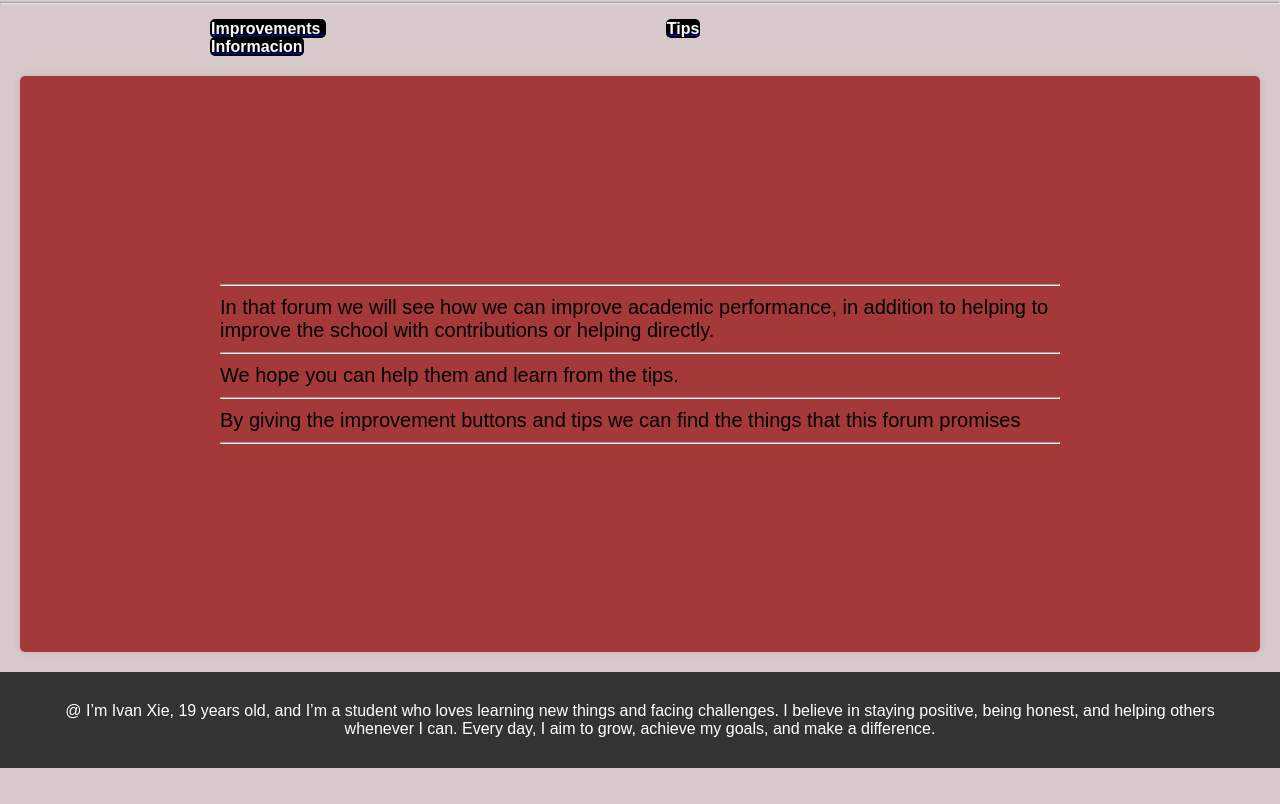
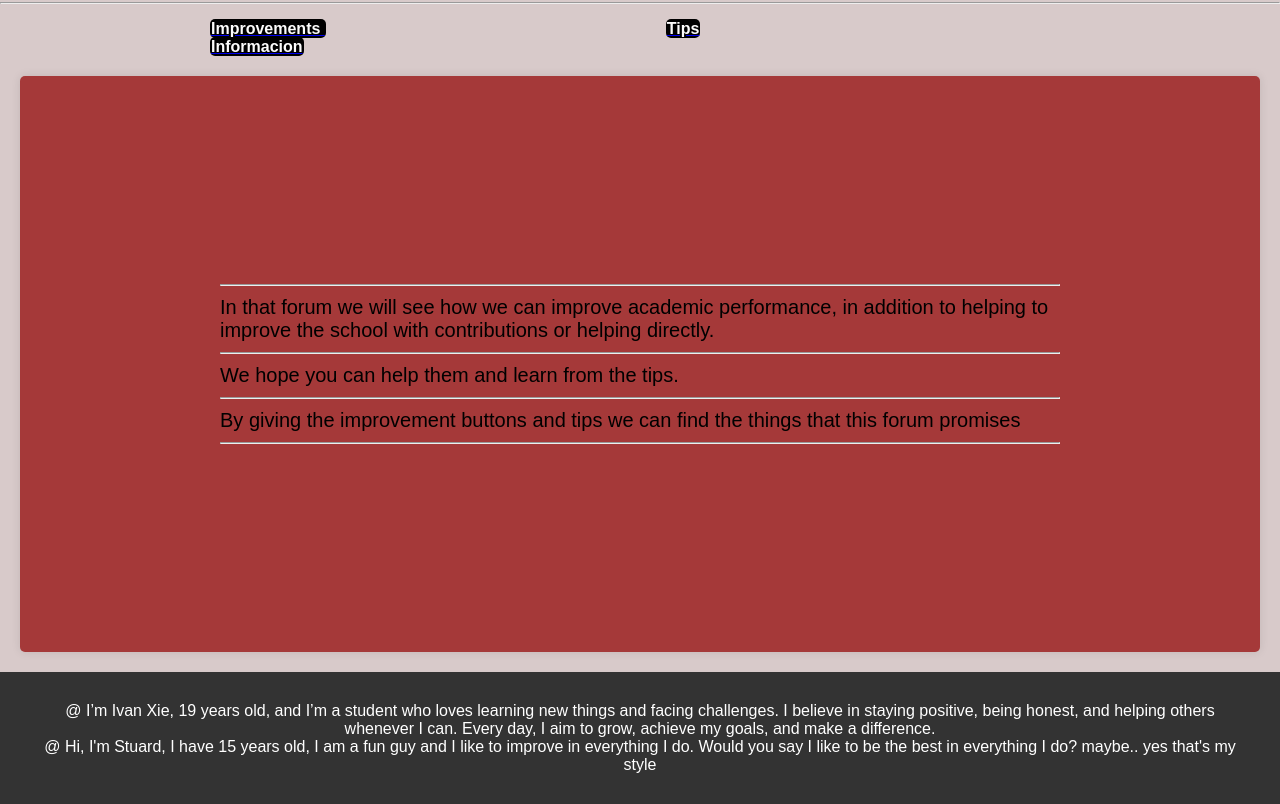
Before and after one commit to colegioccm/miniature-spork, a plain HTML site: page index.html in a window 1280 px wide. Shown: the part 155-959 px from the top of the page. Before the commit the page ends 923 px from the top, so only its background shows below. Drawn offline with Linux system fonts and the light colour scheme.

Commit message:
Add files via upload

```diff
--- a/index.html
+++ b/index.html
@@ -35,6 +35,7 @@
     </section>
     <footer>
         <p> @ I’m Ivan Xie, 19 years old, and I’m a student who loves learning new things and facing challenges. I believe in staying positive, being honest, and helping others whenever I can. Every day, I aim to grow, achieve my goals, and make a difference. </p>
+        <p> @ Hi, I'm Stuard, I have 15 years old, I am a fun guy and I like to improve in everything I do. Would you say I like to be the best in everything I do? maybe.. yes that's my style</p>
     </footer>
 </body>
 </html>
```
